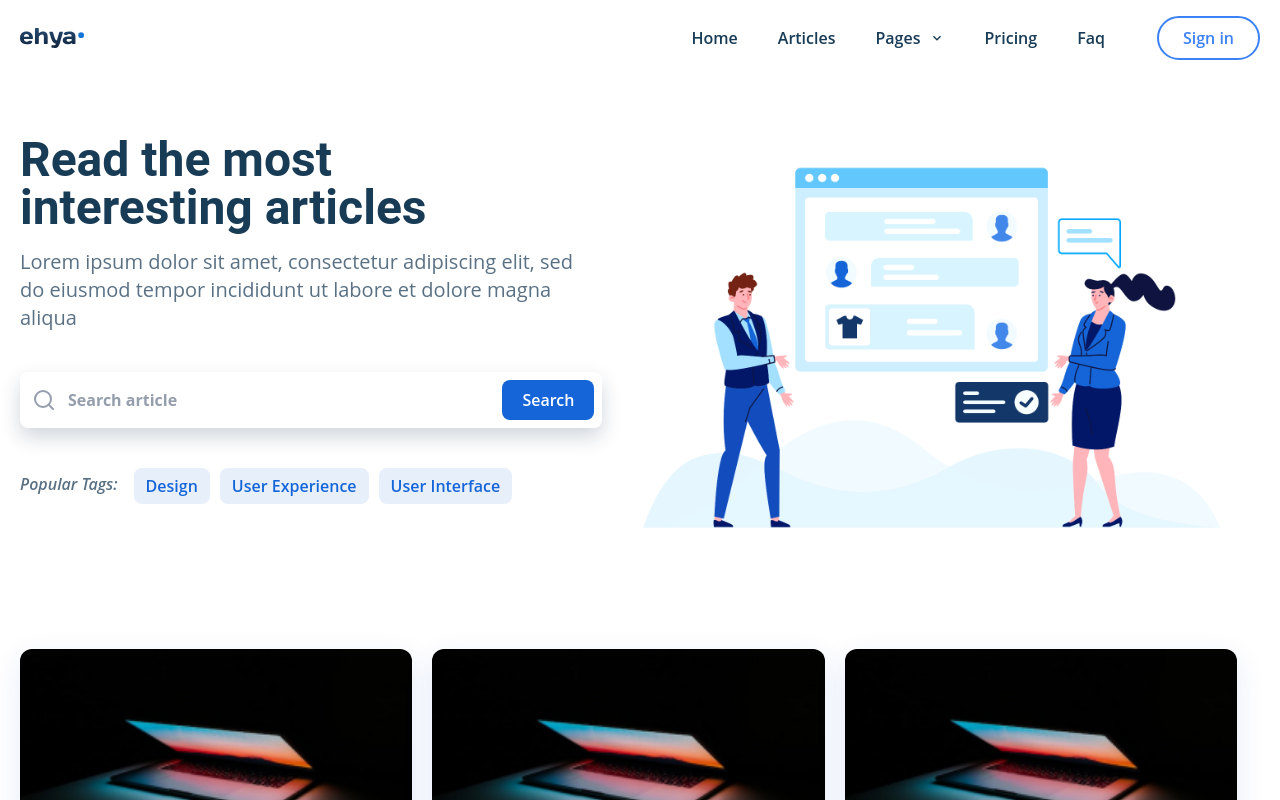
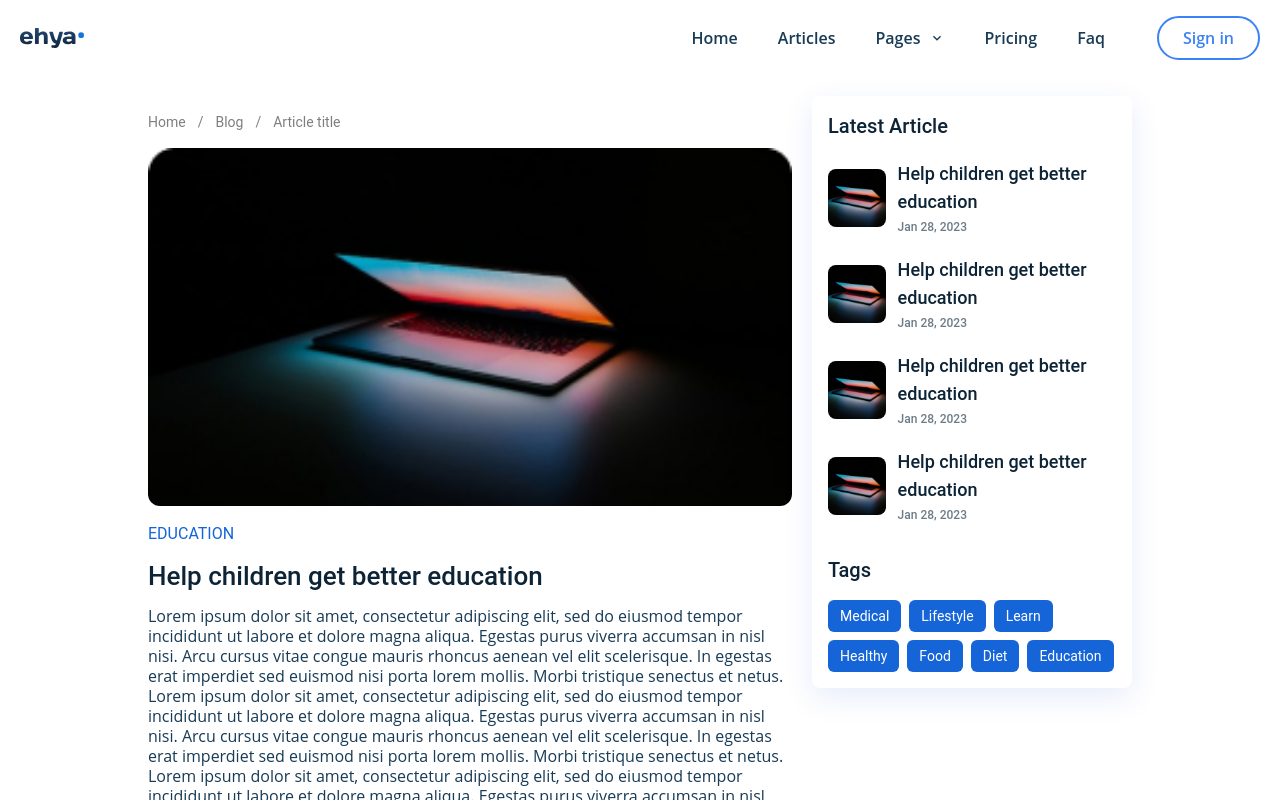
Before and after one commit to MdFahad23/MERN_FRONTEND_BLOG_APP, a React (Create React App) app: page /blog/1 in a window 1280 px wide. Shown: the top 800 px of the page. Built offline with nearby package versions, Linux system fonts and the light colour scheme.

Commit message:
Created SuggestedPost and edit every things

```diff
--- a/package.json
+++ b/package.json
@@ -9,6 +9,7 @@
     "react": "^18.2.0",
     "react-dom": "^18.2.0",
     "react-icons": "^4.10.1",
+    "react-router-dom": "^6.14.1",
     "react-scripts": "5.0.1",
     "web-vitals": "^2.1.4"
   },
--- a/src/App.js
+++ b/src/App.js
@@ -1,9 +1,15 @@
+import { Routes, Route } from "react-router-dom";
+
 import Homepage from "./pages/home/Homepage";
+import ArticleDetailPage from "./pages/ArticleDetail/ArticleDetailPage";
 
 function App() {
   return (
     <div className="font-opensans">
-      <Homepage />
+      <Routes>
+        <Route path="/" element={<Homepage />} />
+        <Route path="/blog/:id" element={<ArticleDetailPage />} />
+      </Routes>
     </div>
   );
 }
--- /dev/null
+++ b/src/components/BreadCrumbs.jsx
@@ -0,0 +1,20 @@
+import React from "react";
+import { Link } from "react-router-dom";
+
+const BreadCrumbs = ({ data }) => {
+  return (
+    <div className="flex items-center py-4 overflow-x-auto whitespace-nowrap">
+      {data.map((item, index) => (
+        <div
+          key={index}
+          className="text-black opacity-50 text-xs font-roboto md:text-sm"
+        >
+          <Link to={item.link}>{item.name}</Link>
+          {index !== data.length - 1 && <span className="px-3">/</span>}
+        </div>
+      ))}
+    </div>
+  );
+};
+
+export default BreadCrumbs;
--- a/src/components/Header.jsx
+++ b/src/components/Header.jsx
@@ -47,8 +47,9 @@
             } lg:hidden transition-all duration-500 pt-4 lg:absolute lg:bottom-0 lg:right-0 lg:transform lg:translate-y-full lg:group-hover:block w-max`}
           >
             <ul className="bg-dark-soft lg:bg-transparent text-center flex flex-col shadow-lg rounded-lg overflow-hidden">
-              {item.items.map((page) => (
+              {item.items.map((page, index) => (
                 <a
+                  key={index}
                   href="/"
                   className="hover:bg-dark-hard hover:text-white px-4 py-2 text-white lg:text-dark-soft"
                 >
--- a/src/index.js
+++ b/src/index.js
@@ -2,10 +2,11 @@
 import ReactDOM from "react-dom/client";
 import "./index.css";
 import App from "./App";
+import { BrowserRouter } from "react-router-dom";
 
 const root = ReactDOM.createRoot(document.getElementById("root"));
 root.render(
-  <React.StrictMode>
+  <BrowserRouter>
     <App />
-  </React.StrictMode>
+  </BrowserRouter>
 );
--- /dev/null
+++ b/src/pages/ArticleDetail/ArticleDetailPage.jsx
@@ -0,0 +1,110 @@
+import React from "react";
+import { Link } from "react-router-dom";
+
+import MainLayout from "../../components/MainLayout";
+import BreadCrumbs from "../../components/BreadCrumbs";
+import { images } from "../../constants";
+import SuggestedPosts from "./container/SuggestedPosts";
+
+const breadCrumsData = [
+  { name: "Home", link: "/" },
+  { name: "Blog", link: "/blog" },
+  { name: "Article title", link: "/" },
+];
+
+const PostData = [
+  {
+    _id: "1",
+    image: images.PostImage,
+    title: "Help children get better education",
+    createdAt: "2023-01-28T15:35:53.607+0000",
+  },
+  {
+    _id: "2",
+    image: images.PostImage,
+    title: "Help children get better education",
+    createdAt: "2023-01-28T15:35:53.607+0000",
+  },
+  {
+    _id: "3",
+    image: images.PostImage,
+    title: "Help children get better education",
+    createdAt: "2023-01-28T15:35:53.607+0000",
+  },
+  {
+    _id: "4",
+    image: images.PostImage,
+    title: "Help children get better education",
+    createdAt: "2023-01-28T15:35:53.607+0000",
+  },
+];
+
+const tagsData = [
+  "Medical",
+  "Lifestyle",
+  "Learn",
+  "Healthy",
+  "Food",
+  "Diet",
+  "Education",
+];
+
+const ArticleDetailPage = () => {
+  return (
+    <MainLayout>
+      <section className="container mx-auto max-w-5xl flex flex-col px-5 py-5 lg:flex-row lg:gap-x-5 lg:items-start">
+        <article className="flex-1">
+          <BreadCrumbs data={breadCrumsData} />
+          <img
+            src={images.PostImage}
+            alt="laptop"
+            className="rounded-xl w-full"
+          />
+          <Link
+            to="/blog?category=selectedCategory"
+            className="text-primary text-sm font-roboto inline-block mt-4 md:text-base"
+          >
+            EDUCATION
+          </Link>
+          <h1 className="text-xl font-medium font-roboto mt-4 text-dark-hard md:text-[26px]">
+            Help children get better education
+          </h1>
+          <div className="mt-4 text-dark-soft">
+            <p className=" leading-5">
+              Lorem ipsum dolor sit amet, consectetur adipiscing elit, sed do
+              eiusmod tempor incididunt ut labore et dolore magna aliqua.
+              Egestas purus viverra accumsan in nisl nisi. Arcu cursus vitae
+              congue mauris rhoncus aenean vel elit scelerisque. In egestas erat
+              imperdiet sed euismod nisi porta lorem mollis. Morbi tristique
+              senectus et netus.
+            </p>
+            <p className=" leading-5">
+              Lorem ipsum dolor sit amet, consectetur adipiscing elit, sed do
+              eiusmod tempor incididunt ut labore et dolore magna aliqua.
+              Egestas purus viverra accumsan in nisl nisi. Arcu cursus vitae
+              congue mauris rhoncus aenean vel elit scelerisque. In egestas erat
+              imperdiet sed euismod nisi porta lorem mollis. Morbi tristique
+              senectus et netus.
+            </p>
+            <p className=" leading-5">
+              Lorem ipsum dolor sit amet, consectetur adipiscing elit, sed do
+              eiusmod tempor incididunt ut labore et dolore magna aliqua.
+              Egestas purus viverra accumsan in nisl nisi. Arcu cursus vitae
+              congue mauris rhoncus aenean vel elit scelerisque. In egestas erat
+              imperdiet sed euismod nisi porta lorem mollis. Morbi tristique
+              senectus et netus.
+            </p>
+          </div>
+        </article>
+        <SuggestedPosts
+          header="Latest Article"
+          posts={PostData}
+          tags={tagsData}
+          className="mt-8 lg:mt-0 lg:max-w-xs"
+        />
+      </section>
+    </MainLayout>
+  );
+};
+
+export default ArticleDetailPage;
--- /dev/null
+++ b/src/pages/ArticleDetail/container/SuggestedPosts.jsx
@@ -0,0 +1,63 @@
+import React from "react";
+import { Link } from "react-router-dom";
+// import { images } from "../../../constants";
+
+const SuggestedPosts = ({ className, header, posts = [], tags }) => {
+  return (
+    <div
+      className={`w-full shadow-[rgba(7,_65,_210,_0.1)_0px_9px_30px] rounded-lg p-4 ${className}`}
+    >
+      <h2 className="font-roboto font-medium text-dark-hard md:text-xl">
+        {header}
+      </h2>
+      <div className="grid gap-y-5 mt-5 md:grid-cols-2 md:gap-x-5 lg:grid-cols-1">
+        {posts.map((item) => (
+          <div
+            key={item._id}
+            className="flex space-x-3 flex-nowrap items-center"
+          >
+            <img
+              className="aspect-square object-cover rounded-lg w-1/5"
+              src={item.image}
+              alt={item.title}
+            />
+            <div className="text-sm font-roboto text-dark-hard font-medium">
+              <h3 className="text-sm font-roboto text-dark-hard font-medium md:text-base lg:text-lg">
+                <Link to={`/blog/${item.slug}`}>{item.title}</Link>
+              </h3>
+              <span className="text-xs opacity-60">
+                {new Date(item.createdAt).toLocaleDateString("en-US", {
+                  day: "numeric",
+                  month: "short",
+                  year: "numeric",
+                })}
+              </span>
+            </div>
+          </div>
+        ))}
+      </div>
+      <h2 className="font-roboto font-medium text-dark-hard mt-8 md:text-xl">
+        Tags
+      </h2>
+      {tags.length === 0 ? (
+        <p className="text-slate-500 text-xs mt-2">
+          There is not tags for this post
+        </p>
+      ) : (
+        <div className="flex flex-wrap gap-x-2 gap-y-2 mt-4">
+          {tags.map((item, index) => (
+            <Link
+              key={index}
+              to="/"
+              className="inline-block rounded-md px-3 py-1.5 bg-primary font-roboto text-xs text-white md:text-sm"
+            >
+              {item}
+            </Link>
+          ))}
+        </div>
+      )}
+    </div>
+  );
+};
+
+export default SuggestedPosts;
```
Also changed, not shown: 1 other file (tests, documents, lock files or other folders).
